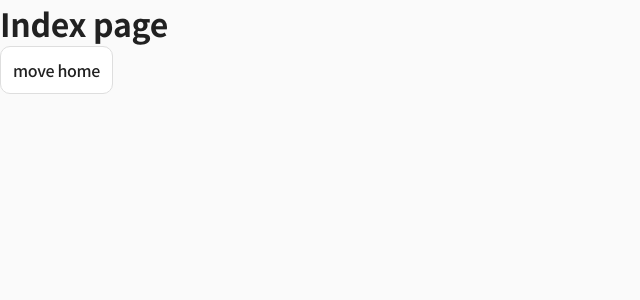
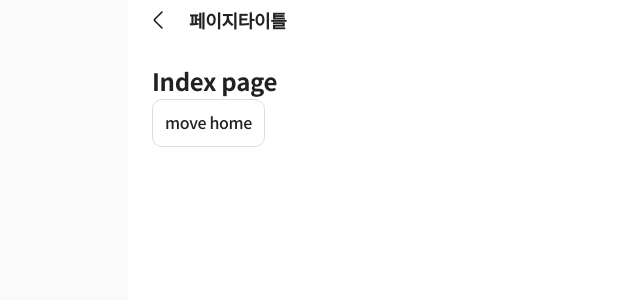
Before and after one commit to anoju/nuxt-starter, a Nuxt app: page / in a window 1280 px wide. Shown: the top 300 px of the page, without its empty margins (0-640 px from the left). Built offline with nearby package versions, Linux system fonts and the light colour scheme.

Commit message:
page 컴포넌트 작업중

```diff
--- /dev/null
+++ b/components/global/uiInner.vue
@@ -0,0 +1,12 @@
+<template>
+  <div class="section" :class="[full ? 'full-section' : '', bottom ? 'bottom-contents' : '']">
+    <slot />
+  </div>
+</template>
+
+<script setup lang="ts">
+const uiInnerProps = defineProps({
+  full: { type: Boolean, default: false },
+  bottom: { type: Boolean, default: false }
+});
+</script>
--- /dev/null
+++ b/components/global/uiPage.vue
@@ -0,0 +1,36 @@
+<template>
+  <article class="page" :class="pageClass">
+    <header v-if="!noHeader" class="page-head" :class="headClass">
+      <div v-if="!!$slots.header">
+        <slot name="header" />
+      </div>
+      <div v-else>
+        <div v-if="!!btnBack || !!$slots.headLeft" class="head-left">
+          <button v-if="!!btnBack" type="button" class="head-back button" aria-label="이전화면"></button>
+          <slot name="headLeft" />
+        </div>
+        <h1 v-if="pageTitle">{{ pageTitle }}</h1>
+        <div v-if="!!btnClose || !!$slots.headRight" class="head-right">
+          <slot name="headRight" />
+          <button v-if="!!btnClose" type="button" class="head-close button" role="button" aria-label="화면닫기"></button>
+        </div>
+      </div>
+    </header>
+
+    <main class="page-body" :class="[bodyClass, noHeader ? 'no-header' : '']">
+      <slot />
+    </main>
+  </article>
+</template>
+
+<script setup lang="ts">
+const uiPageProps = defineProps({
+  pageTitle: { type: [String, Number], default: null },
+  pageClass: { type: [String, Object], default: null },
+  headClass: { type: [String, Object], default: null },
+  bodyClass: { type: [String, Object], default: null },
+  noHeader: { type: Boolean, default: false },
+  btnBack: { type: Boolean, default: false },
+  btnClose: { type: Boolean, default: false }
+});
+</script>
--- a/pages/index.vue
+++ b/pages/index.vue
@@ -1,8 +1,12 @@
 <template>
+  <uiPage page-title="페이지타이틀" btn-back>
+    <uiInner>
       <h1>Index page</h1>
       <ul>
         <li>
           <NuxtLink to="/home" class="button line">move home</NuxtLink>
         </li>
       </ul>
+    </uiInner>
+  </uiPage>
 </template>
```
Lines whose indentation alone changed are shown as unchanged.
